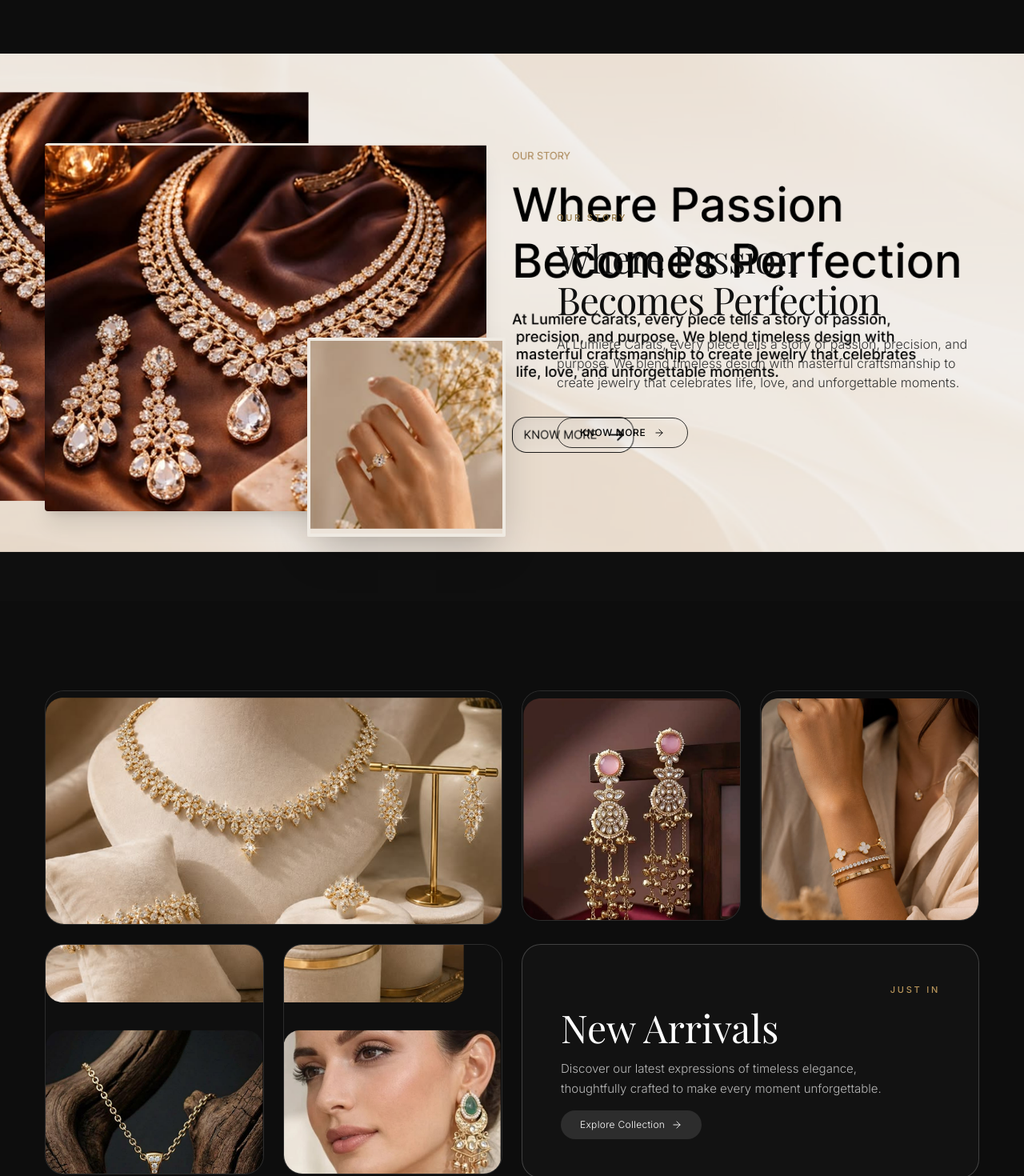
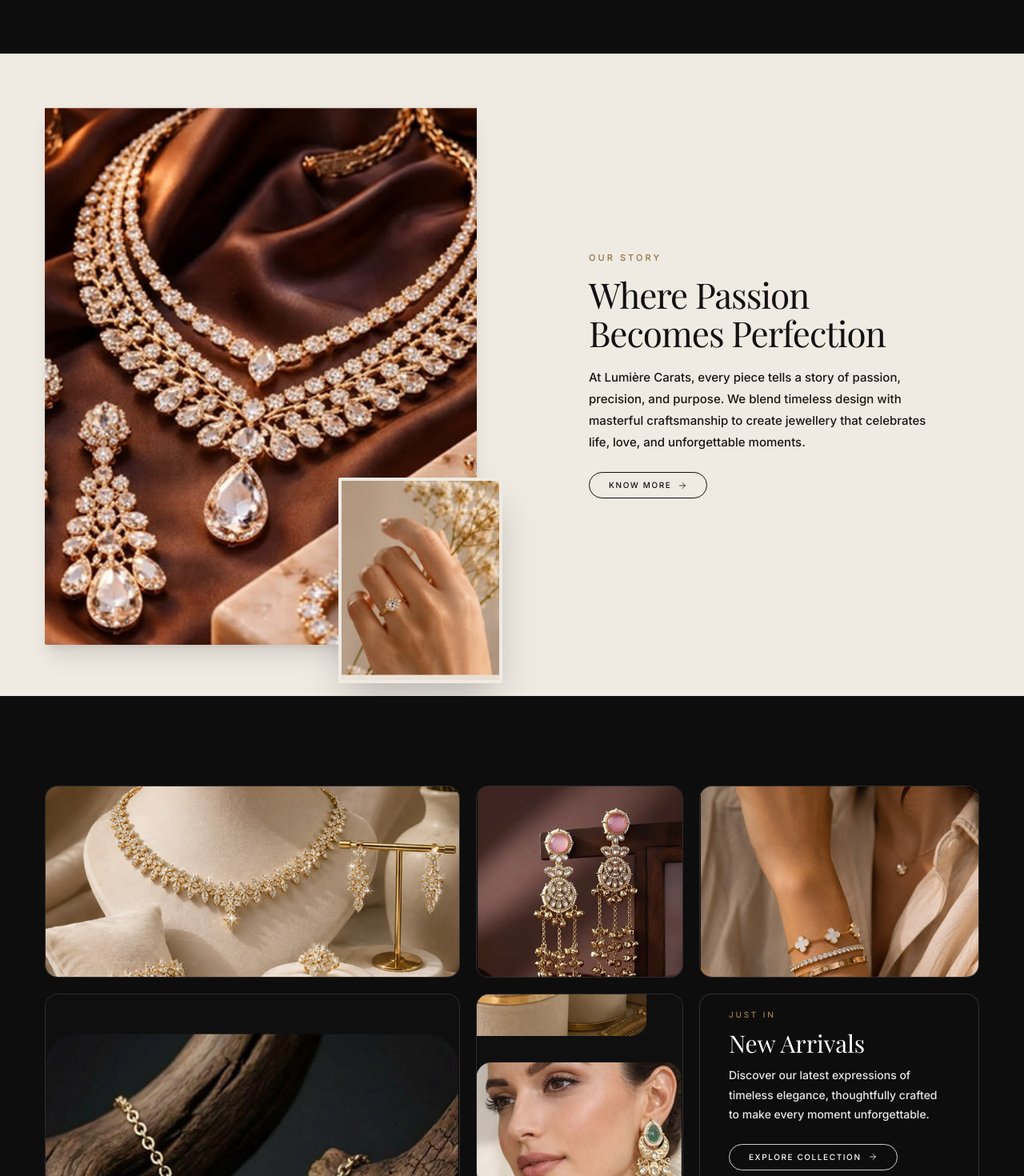
Before and after one commit to priyansh-kevalon/LUMIERE-JEWELLERY, a React (Vite) app in the folder frontend/: page / in a window 1280 px wide. Shown: the part 1640-3110 px from the top of the page at 80% size. Built offline with nearby package versions, Linux system fonts and the light colour scheme; a web font is replaced by a local one.

Commit message:
style: update BrandStory and NewArrivals components for improved layout and accessibility

```diff
--- a/frontend/src/components/home/BrandStory.jsx
+++ b/frontend/src/components/home/BrandStory.jsx
@@ -4,62 +4,57 @@ export default function BrandStory() {
   return (
     <section
       id="story"
-      className="relative isolate overflow-hidden bg-[#EFEAE2] py-20 sm:py-24 lg:py-28"
-      style={{
-        backgroundImage: 'url(/images/story/story-bg.png)',
-        backgroundSize: 'cover',
-        backgroundPosition: 'center',
-      }}
+      className="relative isolate overflow-hidden bg-[#EFEAE2] py-12 sm:py-14 lg:py-16"
     >
-      <div className="mx-auto w-full max-w-[88rem] px-6 sm:px-10 lg:px-14">
-        <div className="grid grid-cols-1 items-center gap-12 lg:grid-cols-12 lg:gap-16">
-          {/* ---------- LEFT: Collage ---------- */}
-          <div className="relative lg:col-span-6 flex justify-center lg:justify-start">
-            <div className="relative w-full max-w-[560px]">
-              {/* Main large image */}
-              <div className="relative overflow-hidden rounded-[4px] shadow-xl">
+      <div className="relative mx-auto w-full max-w-[90rem] px-4 sm:px-8 lg:px-12 xl:px-14">
+        <div className="grid grid-cols-1 items-center gap-10 lg:grid-cols-12 lg:gap-14 xl:gap-20">
+          {/* LEFT COLUMN: IMAGE COLLAGE */}
+          <div className="relative flex justify-center lg:col-span-6 lg:justify-start">
+            <div className="relative w-full max-w-[540px]">
+              <div className="relative aspect-[4/5] overflow-hidden rounded-sm shadow-xl">
                 <img
                   src="/images/story/story-main.png"
-                  alt="High jewellery diamond necklace set"
-                  className="w-full h-auto object-cover"
+                  alt="LUMIÈRE Jewellery — diamond necklace"
+                  className="h-full w-full object-cover object-center"
+                  loading="lazy"
                 />
               </div>
-
-              {/* Inset overlapping image at bottom right */}
-              <div className="absolute -bottom-6 -right-3 sm:-bottom-8 sm:-right-6 w-[45%] overflow-hidden rounded-[2px] shadow-2xl border-4 border-[#EFEAE2]">
+              <div className="absolute -bottom-10 -right-4 aspect-[4/5] w-[40%] overflow-hidden rounded-sm border-4 border-[#EFEAE2] shadow-2xl sm:-bottom-12 sm:-right-8 sm:w-[38%]">
                 <img
                   src="/images/story/story-inset.png"
-                  alt="Hand wearing fine diamond rings"
-                  className="w-full h-auto object-cover"
+                  alt="Fine diamond ring detail"
+                  className="h-full w-full object-cover object-center"
+                  loading="lazy"
                 />
               </div>
             </div>
           </div>
 
-          {/* ---------- RIGHT: Copy ---------- */}
-          <div className="lg:col-span-6 lg:pl-6">
-            <span className="text-[11px] font-medium tracking-[0.25em] text-[#8F7340] uppercase">
+          {/* RIGHT COLUMN: CONTENT */}
+          <div className="flex flex-col justify-center lg:col-span-6 lg:pl-10 xl:pl-14">
+            <span className="text-[10px] font-medium uppercase tracking-[0.28em] text-[#8F7340] sm:text-[11px]">
               OUR STORY
             </span>
 
-            <h2 className="mt-4 font-serif text-3xl sm:text-4xl lg:text-5xl font-normal leading-[1.18] tracking-tight text-[#111111]">
+            <h2 className="mt-4 font-serif text-3xl font-normal leading-[1.08] tracking-tight text-[#111111] sm:text-4xl lg:text-5xl xl:text-[2.75rem]">
               Where Passion
-              <span className="block mt-1">Becomes Perfection</span>
+              <span className="mt-1 block">Becomes Perfection</span>
             </h2>
 
-            <p className="mt-5 max-w-xl text-sm sm:text-base font-light leading-[1.8] text-[#333333]">
-              At Lumiere Carats, every piece tells a story of passion, precision, and purpose. We
-              blend timeless design with masterful craftsmanship to create jewelry that celebrates
+            <p className="mt-5 max-w-md text-sm font-medium leading-[1.8] text-[#1A1612] sm:text-[13px] lg:text-[14px] xl:text-[15px]">
+              At Lumière Carats, every piece tells a story of passion,
+              precision, and purpose. We blend timeless design with
+              masterful craftsmanship to create jewellery that celebrates
               life, love, and unforgettable moments.
             </p>
 
-            <div className="mt-8">
+            <div className="mt-6">
               <a
                 href="#collections"
-                className="inline-flex items-center gap-2.5 rounded-full border border-black/80 px-7 py-2.5 text-xs font-medium tracking-wider uppercase text-black transition-all duration-300 hover:bg-black hover:text-white"
+                className="group inline-flex items-center gap-2 rounded-full border border-[#111111] px-6 py-2 text-[10px] font-medium uppercase tracking-[0.16em] text-[#111111] transition-all duration-300 hover:bg-[#111111] hover:text-white"
               >
-                <span>KNOW MORE</span>
-                <ArrowRight size={14} strokeWidth={1.6} />
+                KNOW MORE
+                <ArrowRight size={12} strokeWidth={1.6} />
               </a>
             </div>
           </div>
--- a/frontend/src/components/home/NewArrivals.jsx
+++ b/frontend/src/components/home/NewArrivals.jsx
@@ -5,82 +5,72 @@ export default function NewArrivals() {
     <section id="arrivals" className="bg-[#0D0D0D] py-20 sm:py-28">
       <div className="mx-auto w-full max-w-[88rem] px-6 sm:px-10 lg:px-14">
         {/* Bento Grid */}
-        <div className="grid grid-cols-1 sm:grid-cols-2 lg:grid-cols-12 gap-4 sm:gap-6">
-          {/* 1. Large landscape necklace display */}
-          <div className="sm:col-span-2 lg:col-span-6 overflow-hidden rounded-[24px] border border-white/10 bg-[#141414] aspect-[800/410]">
+        <div className="grid grid-cols-1 gap-4 sm:grid-cols-2 lg:grid-cols-[2fr_1fr_1.35fr] lg:auto-rows-[240px] lg:grid-rows-[240px_240px] lg:gap-5">
+          {/* 1. Large landscape */}
+          <div className="relative overflow-hidden rounded-2xl border border-white/10 bg-[#141414] lg:col-span-1 lg:col-start-1 lg:col-end-2 lg:row-start-1 lg:row-end-2">
             <img
               src="/images/arrivals/arrival-1.png"
-              alt="Diamond necklace and jewellery set on cream display"
-              className="h-full w-full object-cover transition-transform duration-700 ease-out hover:scale-105"
+              alt="Diamond necklace"
+              className="h-full w-full object-cover object-center"
               loading="lazy"
             />
           </div>
 
-          {/* 2. Pink chandelier earrings */}
-          <div className="sm:col-span-1 lg:col-span-3 overflow-hidden rounded-[24px] border border-white/10 bg-[#141414] aspect-[390/410]">
+          {/* 2. Earrings */}
+          <div className="relative overflow-hidden rounded-2xl border border-white/10 bg-[#141414] lg:col-start-2 lg:col-end-3 lg:row-start-1 lg:row-end-2">
             <img
               src="/images/arrivals/arrival-2.png"
-              alt="Pink chandelier earrings on maroon drape"
-              className="h-full w-full object-cover transition-transform duration-700 ease-out hover:scale-105"
+              alt="Diamond earrings"
+              className="h-full w-full object-cover object-center"
               loading="lazy"
             />
           </div>
 
-          {/* 3. Gold bangles on model's wrist */}
-          <div className="sm:col-span-1 lg:col-span-3 overflow-hidden rounded-[24px] border border-white/10 bg-[#141414] aspect-[390/410]">
+          {/* 3. Model bracelet */}
+          <div className="relative overflow-hidden rounded-2xl border border-white/10 bg-[#141414] lg:col-start-3 lg:col-end-4 lg:row-start-1 lg:row-end-2">
             <img
               src="/images/arrivals/arrival-3.png"
-              alt="Model wearing gold clover bracelets"
-              className="h-full w-full object-cover transition-transform duration-700 ease-out hover:scale-105"
+              alt="Jewellery model"
+              className="h-full w-full object-cover object-center"
               loading="lazy"
             />
           </div>
 
-          {/* 4. Ruby pendant on rustic wood */}
-          <div className="sm:col-span-1 lg:col-span-3 overflow-hidden rounded-[24px] border border-white/10 bg-[#141414] aspect-[390/410]">
+          {/* 4. Necklace */}
+          <div className="relative overflow-hidden rounded-2xl border border-white/10 bg-[#141414] lg:col-start-1 lg:col-end-2 lg:row-start-2 lg:row-end-3">
             <img
               src="/images/arrivals/arrival-4.png"
-              alt="Ruby pendant on rustic wood"
-              className="h-full w-full object-cover transition-transform duration-700 ease-out hover:scale-105"
+              alt="Diamond necklace"
+              className="h-full w-full object-cover object-center"
               loading="lazy"
             />
           </div>
 
-          {/* 5. Model with long emerald earrings */}
-          <div className="sm:col-span-1 lg:col-span-3 overflow-hidden rounded-[24px] border border-white/10 bg-[#141414] aspect-[390/410]">
+          {/* 5. Model earrings */}
+          <div className="relative overflow-hidden rounded-2xl border border-white/10 bg-[#141414] lg:col-start-2 lg:col-end-3 lg:row-start-2 lg:row-end-3">
             <img
               src="/images/arrivals/arrival-5.png"
-              alt="Model wearing long emerald and gold earrings"
-              className="h-full w-full object-cover transition-transform duration-700 ease-out hover:scale-105"
+              alt="Model wearing earrings"
+              className="h-full w-full object-cover object-center"
               loading="lazy"
             />
           </div>
 
-          {/* 6. Text Card */}
-          <div className="sm:col-span-2 lg:col-span-6 rounded-[24px] border border-white/20 bg-[#121212] p-8 sm:p-12 flex flex-col justify-between aspect-[800/410] relative">
-            <div className="flex justify-end">
-              <span className="text-[11px] font-medium tracking-[0.25em] text-gold uppercase">
-                JUST IN
-              </span>
-            </div>
-
-            <div className="my-auto">
-              <h2 className="font-serif text-3xl sm:text-4xl lg:text-5xl font-normal text-white">
-                New Arrivals
-              </h2>
-              <p className="mt-4 max-w-md text-sm sm:text-[15px] font-light leading-relaxed text-white/70">
-                Discover our latest expressions of timeless elegance, thoughtfully crafted to make
-                every moment unforgettable.
-              </p>
-            </div>
-
-            <div>
+          {/* 6. Card */}
+          <div className="flex flex-col justify-center rounded-2xl border border-white/15 bg-[#0D0D0D] px-6 py-8 sm:px-8 sm:py-10 lg:col-start-3 lg:col-end-4 lg:row-start-2 lg:row-end-3 lg:px-9 lg:py-0">
+            <span className="text-[10px] uppercase tracking-[0.28em] text-gold">JUST IN</span>
+            <h2 className="mt-3 font-serif text-3xl font-normal leading-[1.08] text-white">New Arrivals</h2>
+            <p className="mt-3 max-w-[320px] text-sm font-medium leading-[1.75] text-white/90">
+              Discover our latest expressions of timeless elegance, thoughtfully crafted to make
+              every moment unforgettable.
+            </p>
+            <div className="mt-6">
               <a
                 href="#collections"
-                className="inline-flex items-center gap-2 rounded-full bg-[#2D2D2D] hover:bg-[#3D3D3D] px-6 py-2.5 text-xs font-light text-white tracking-wide transition-colors"
+                className="group inline-flex items-center gap-2 rounded-full border border-white/80 px-6 py-2 text-[10px] font-medium uppercase tracking-[0.16em] text-white transition-all duration-300 hover:bg-white hover:text-black"
               >
-                <span>Explore Collection</span>
-                <ArrowRight size={14} strokeWidth={1.5} />
+                Explore Collection
+                <ArrowRight size={12} strokeWidth={1.6} />
               </a>
             </div>
           </div>
```
